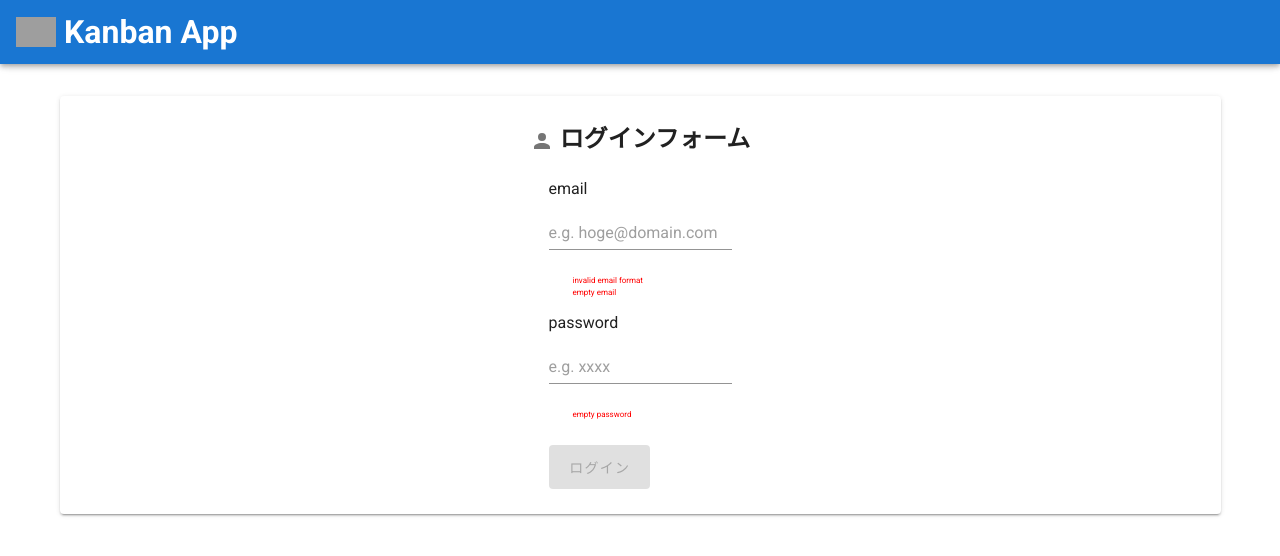
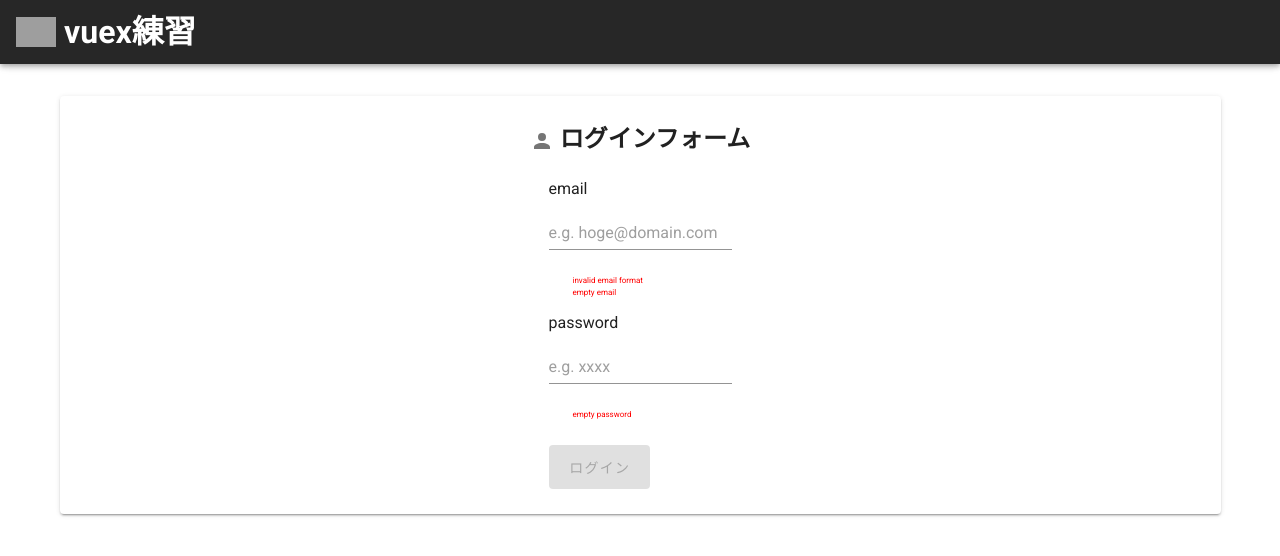
Before and after one commit to itsuki-n22/vuetify-ts-sample, a Vue app: page /login in a window 1280 px wide. Shown: the top 556 px of the page. Built offline with nearby package versions, Linux system fonts and the light colour scheme; grey boxes are pictures that could not be loaded.

Commit message:
[MODIFY] UI変更

```diff
--- a/src/App.vue
+++ b/src/App.vue
@@ -1,6 +1,6 @@
 <template>
   <v-app>
-    <v-app-bar app color="primary" dark>
+    <v-app-bar app color="" dark>
       <div class="d-flex align-center">
         <v-img
           alt="Vuetify Logo"
@@ -11,7 +11,7 @@
           width="40"
         />
 
-        <h1>Kanban App</h1>
+        <h1>vuex練習</h1>
       </div>
 
       <v-spacer></v-spacer>
--- a/src/components/molecules/KbnTaskCard.vue
+++ b/src/components/molecules/KbnTaskCard.vue
@@ -1,6 +1,6 @@
 <template>
   <v-container>
-    <v-card class="d-flex flex-row">
+    <v-card class="d-flex flex-row" elevation="1">
       <v-card-text @click="toDetail(list.id)">
         {{ list.title }}
       </v-card-text>
--- a/src/components/molecules/KbnTaskForm.vue
+++ b/src/components/molecules/KbnTaskForm.vue
@@ -1,6 +1,6 @@
 <template>
   <v-container>
-    <v-card>
+    <v-card elevation="1">
       <v-card-text>
         <v-form
           ref="hoge"
--- a/src/components/organisms/KbnTaskList.vue
+++ b/src/components/organisms/KbnTaskList.vue
@@ -1,6 +1,6 @@
 <template>
   <v-container>
-    <v-card>
+    <v-card elevation="1">
       <KbnTaskListHeader @click="toggleTaskForm">
         <slot />
       </KbnTaskListHeader>
```
